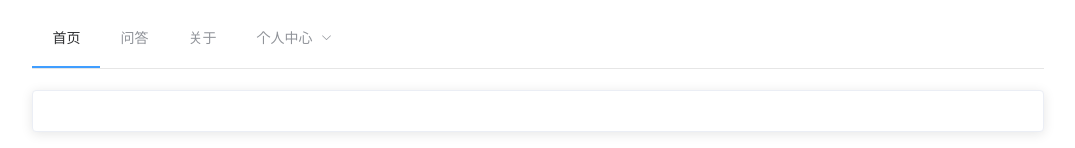
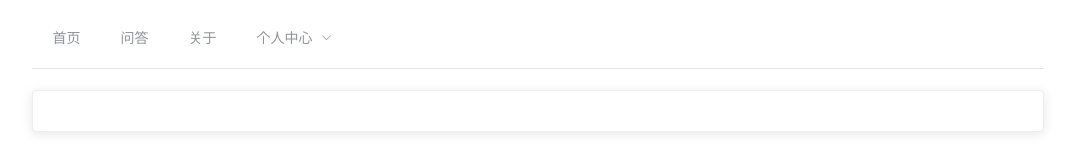
Before and after one commit to Palpitate-xus/finllm_frontend, a Vue app: page / in a window 1280 px wide. Shown: the top 148 px of the page, without its empty margins (102-1177 px from the left). Built offline with nearby package versions, Linux system fonts and the light colour scheme.

Commit message:
修改导航菜单路由处理方式

```diff
--- a/src/App.vue
+++ b/src/App.vue
@@ -1,11 +1,9 @@
 <template>
   <div id="app">
-    <!-- <img alt="Vue logo" src="./assets/logo.png">
-    <HelloWorld msg="Welcome to Your Vue.js App"/> -->
-    <el-menu :default-active="activeIndex" class="el-menu-demo" mode="horizontal" @select="handleSelect">
-      <el-menu-item index="1">首页</el-menu-item>
-      <el-menu-item index="2">问答</el-menu-item>
-      <el-menu-item index="3">关于</el-menu-item>
+    <el-menu :default-active="activeIndex" router="True" class="el-menu-demo" mode="horizontal">
+      <el-menu-item index="/">首页</el-menu-item>
+      <el-menu-item index="/qa">问答</el-menu-item>
+      <el-menu-item index="/about">关于</el-menu-item>
       <el-submenu index="4">
         <template slot="title">个人中心</template>
         <el-menu-item index="4-1">个人信息管理</el-menu-item>
@@ -16,14 +14,11 @@
         <el-menu-item index="4-6">注销</el-menu-item>
       </el-submenu>
     </el-menu>
-    <!-- <MainWindow/> -->
     <router-view/>
   </div>
 </template>
 
 <script>
-// import HelloWorld from './components/HelloWorld.vue'
-// import MainWindow from './components/MainWindow.vue'
 
 export default {
   name: 'App',
@@ -33,45 +28,7 @@ export default {
     }
   },
   methods: {
-    handleSelect (key, keyPath) {
-      console.log(key, keyPath)
-      if (key === '1') {
-        this.$router.push('/');
-      }
-      if (key === '2') {
-        this.$router.push('/qa');
-      }
-      if (key === '3') {
-        this.$router.push('/home');
-      }
-      if (key === '4-1') {
-        this.$router.push('/personalCenter');
-        // console.log("go to personalCenter");
-      }
-      if (key === '4-5') {
-        this.$router.push('/login');
-      }
-      if (key === '4-6') {
-        const token = localStorage.getItem('token');
-        if(token !== null)
-        {
-          window.localStorage.removeItem('token');
-          this.$notify({
-            title: '注销成功',
-            // message: '这是一条成功的提示消息',
-            type: 'success'
-          });
-          this.$router.push('/');
-        }
-        else
-        {
-          this.$notify.error({
-            title: '注销错误',
-            message: '当前未登录'
-        });
-        }
-      }
-    },
+
   }
 }
 </script>
```
